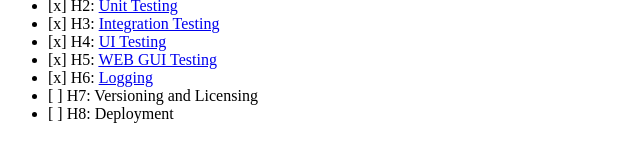
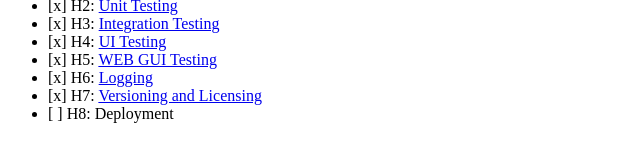
Before and after one commit to Tyynekaisa/OhjelmistojenYllapitoJaTestaus, a plain HTML site: page index.html in a window 1280 px wide. Shown: the part 507-668 px from the top of the page, without its empty margins (0-640 px from the left). Drawn offline with Linux system fonts and the light colour scheme.

Commit message:
VII versioning and licensing

```diff
--- a/index.html
+++ b/index.html
@@ -28,6 +28,6 @@ Last updated: <strong>4.3.2026</strong></p>
 <li>[x] H4: <a href="https://github.com/Tyynekaisa/OhjelmistojenYllapitoJaTestaus/tree/main/H4_UITesting">UI Testing</a></li>
 <li>[x] H5: <a href="https://github.com/Tyynekaisa/OhjelmistojenYllapitoJaTestaus/tree/main/H5_WebGUITesting">WEB GUI Testing</a></li>
 <li>[x] H6: <a href="https://github.com/Tyynekaisa/OhjelmistojenYllapitoJaTestaus/tree/main/H6_Logging">Logging</a></li>
-<li>[ ] H7: Versioning and Licensing</li>
+<li>[x] H7: <a href="https://github.com/Tyynekaisa/OhjelmistojenYllapitoJaTestaus/tree/main/H7_Versioning%26Licensing">Versioning and Licensing</a></li>
 <li>[ ] H8: Deployment</li>
 </ul>
```
Also changed, not shown: H7_Versioning&Licensing/README.md (added), README.md.
